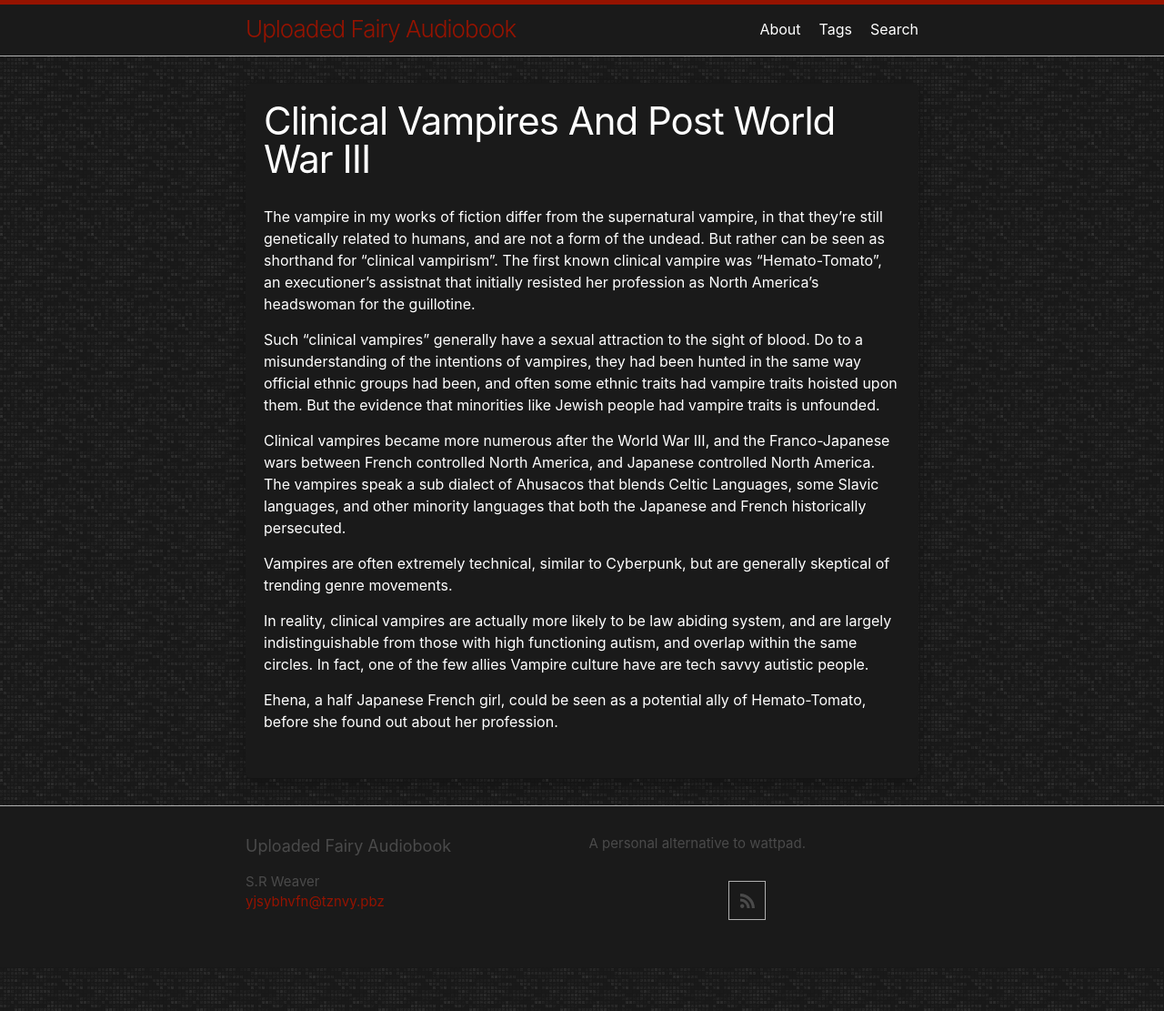
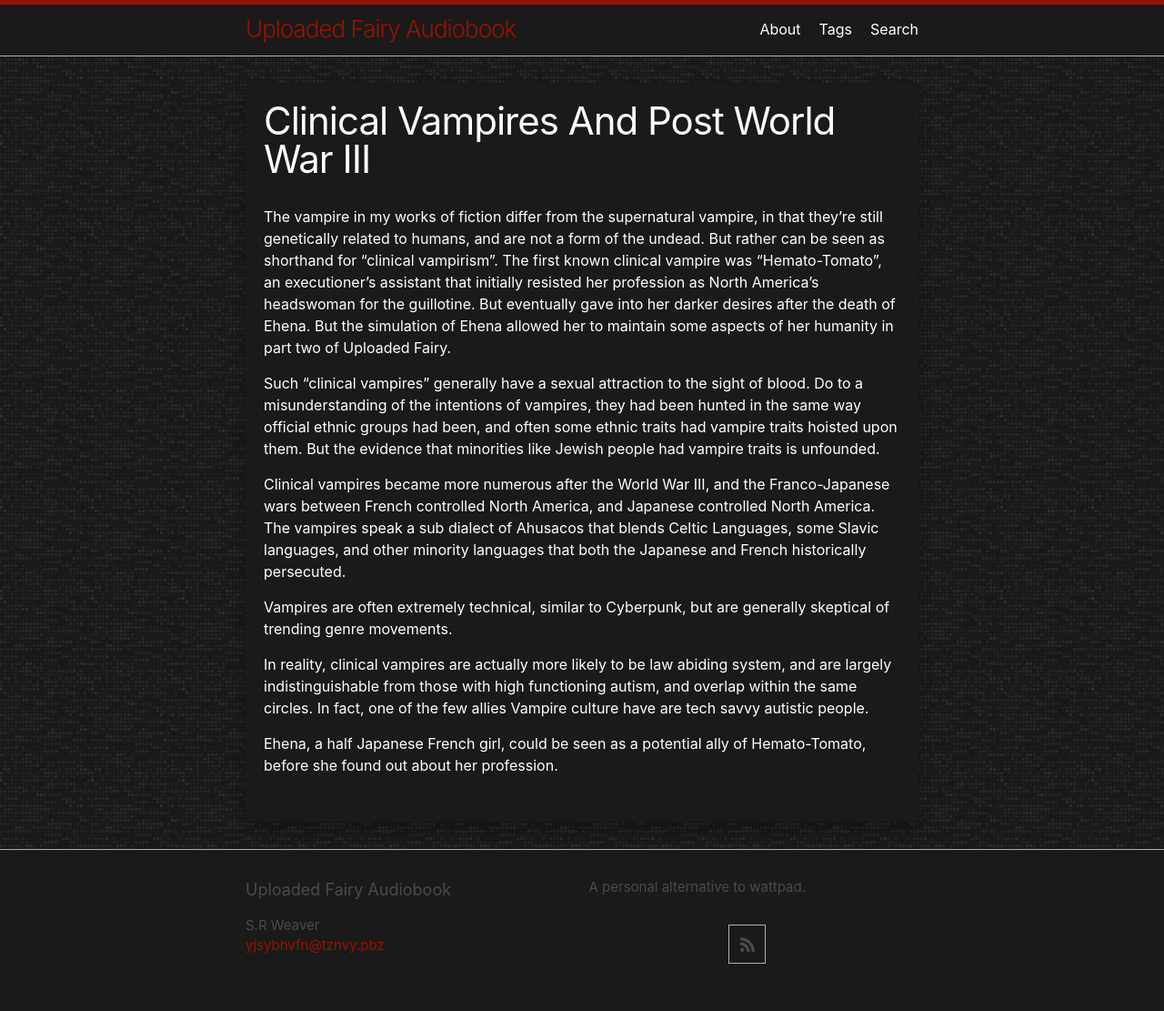
Before and after one commit to LWFlouisa/UploadedFairyAudiobook, a Jekyll site: the page built from tags/vampire.md, in a window 1280 px wide. Shown: the whole page at 91% size. Built offline with Jekyll 4.4.1, drawn with Linux system fonts in a browser that asks for light colours.

Commit message:
Update vampire.md

```diff
--- a/tags/vampire.md
+++ b/tags/vampire.md
@@ -2,7 +2,7 @@
 layout: page
 title: "Clinical Vampires And Post World War III"
 ---
-The vampire in my works of fiction differ from the supernatural vampire, in that they’re still genetically related to humans, and are not a form of the undead. But rather can be seen as shorthand for “clinical vampirism”. The first known clinical vampire was “Hemato-Tomato”, an executioner’s assistnat that initially resisted her profession as North America’s headswoman for the guillotine.
+The vampire in my works of fiction differ from the supernatural vampire, in that they’re still genetically related to humans, and are not a form of the undead. But rather can be seen as shorthand for “clinical vampirism”. The first known clinical vampire was “Hemato-Tomato”, an executioner’s assistant that initially resisted her profession as North America’s headswoman for the guillotine. But eventually gave into her darker desires after the death of Ehena. But the simulation of Ehena allowed her to maintain some aspects of her humanity in part two of Uploaded Fairy.
 
 Such “clinical vampires” generally have a sexual attraction to the sight of blood. Do to a misunderstanding of the intentions of vampires, they had been hunted in the same way official ethnic groups had been, and often some ethnic traits had vampire traits hoisted upon them. But the evidence that minorities like Jewish people had vampire traits is unfounded.
 
```
